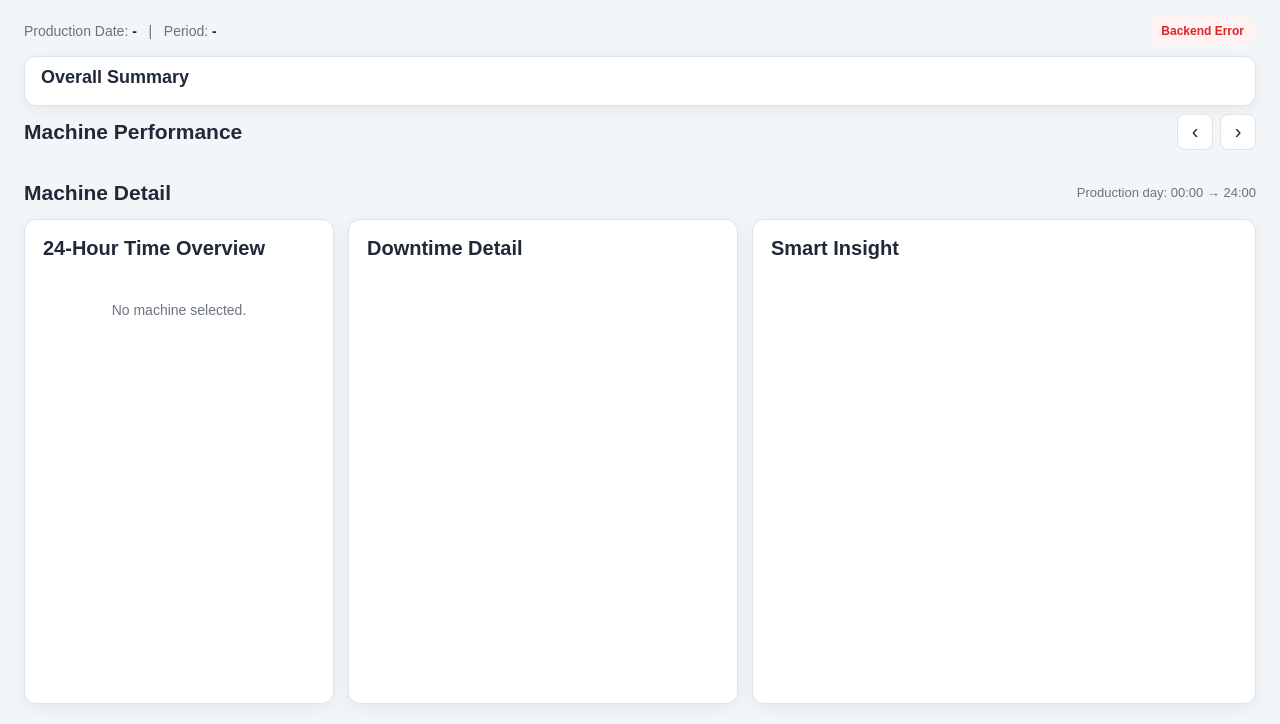
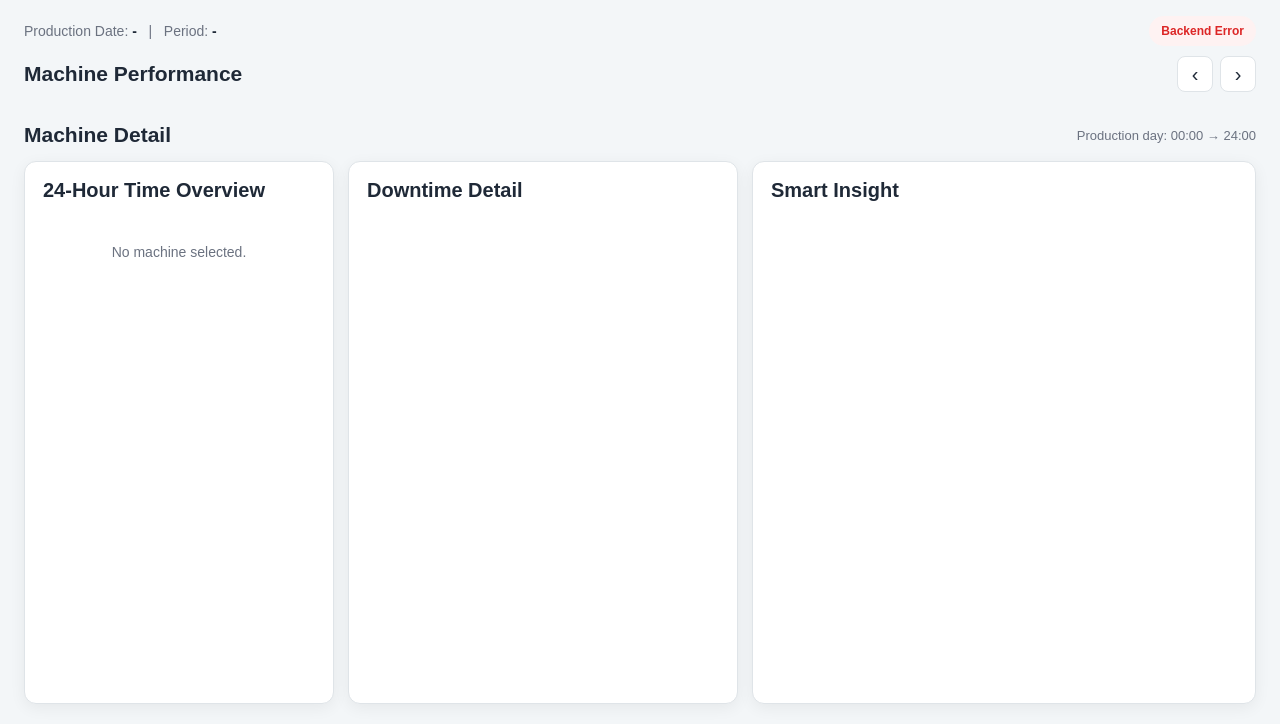
Before and after one commit to FBN-Lidar-Support/OEE_WebDashboard, a Flask app: page / in a window 1280 px wide. Shown: the part 76-800 px from the top of the page. Run offline with Flask 3, Linux system fonts and the light colour scheme.

Commit message:
Hide Overall Summary section to give Machine Detail more room Overall Summary duplicated the per-machine Smart Insight and was clipped to a 66px box. Hidden via CSS only (display:none + 3 grid rows); data and backend are unchanged, so it can be restored by reverting these 2 lines.

```diff
--- a/templates/index.html
+++ b/templates/index.html
@@ -913,14 +913,14 @@ button,input { font-family:inherit; }
         display:grid;
         grid-template-columns: minmax(0,1fr);
         /* status / overall / machine cards / machine detail */
-        grid-template-rows:auto auto auto minmax(0,1fr);
+        grid-template-rows:auto auto minmax(0,1fr);
         /* If the screen is too short, scroll instead of overlapping. */
         overflow-x:hidden;
         overflow-y:auto;
     }
 
     .status-line { margin-bottom:8px; }
-    #overallSection { margin-bottom:8px; }
+    #overallSection { display:none; }
     #machineSection { margin-bottom:8px; min-width: 0;}
     #detailSection { min-width: 0;}
 
@@ -937,14 +937,15 @@ button,input { font-family:inherit; }
         display:grid;
         /* Detail panels grow to fill the screen but never shrink below
            their content, so nothing overlaps; the container scrolls instead. */
-        grid-template-rows:auto minmax(min-content,1fr) auto;
-    }
-
-    .detail-grid { min-height:auto; }
+        grid-template-rows:auto minmax(0,1fr) auto;
+    }
+
+    .detail-grid { min-height:0; grid-template-rows:minmax(0,1fr); }
 
     .detail-grid .panel {
         height:auto;
-        min-height:auto;
+        min-height:0;
+        overflow:auto;
     }
 
     .production-detail {
```
